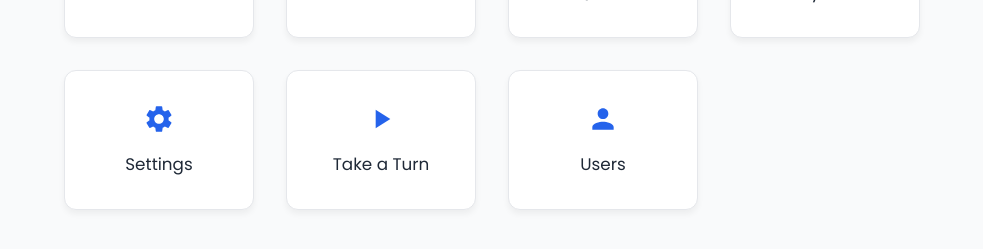
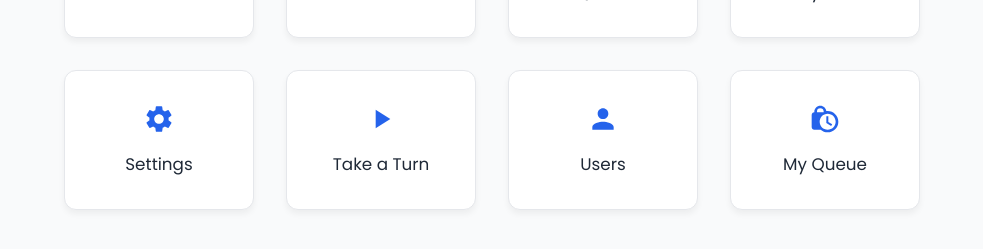
Before and after one commit to manny1918/q-in, a React (Vite) app in the folder frontend/: page / in a window 1280 px wide. Shown: the part 419-668 px from the top of the page, without its empty margins (148-1131 px from the left). Built offline with nearby package versions, Linux system fonts and the light colour scheme.

Commit message:
Add my queue button

```diff
--- a/frontend/src/pages/Home.jsx
+++ b/frontend/src/pages/Home.jsx
@@ -7,6 +7,7 @@ import {
   MdViewList,
   MdPerson,
   MdPlayArrow,
+  MdLockClock
 } from "react-icons/md";
 
 const company = import.meta.env.VITE_COMPANY_NAME || "Default Company";
@@ -48,6 +49,11 @@ export default function Home() {
       icon: <MdPerson className="icon" />,
       link: "/users",
     },
+    {
+      label: "My Queue",
+      icon: <MdLockClock className="icon" />,
+      link: "/turn",
+    },
   ];
 
   return (
```
